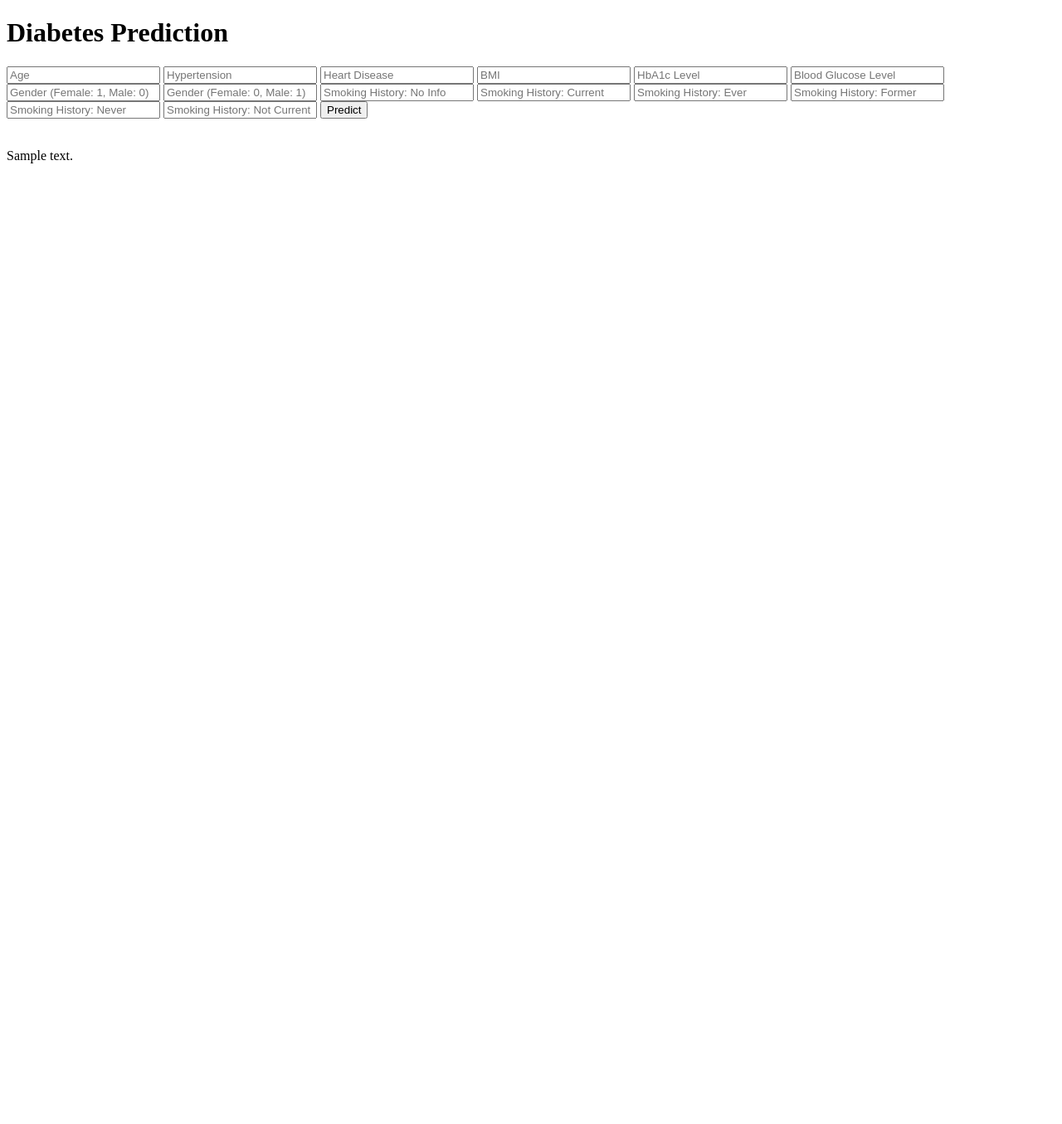
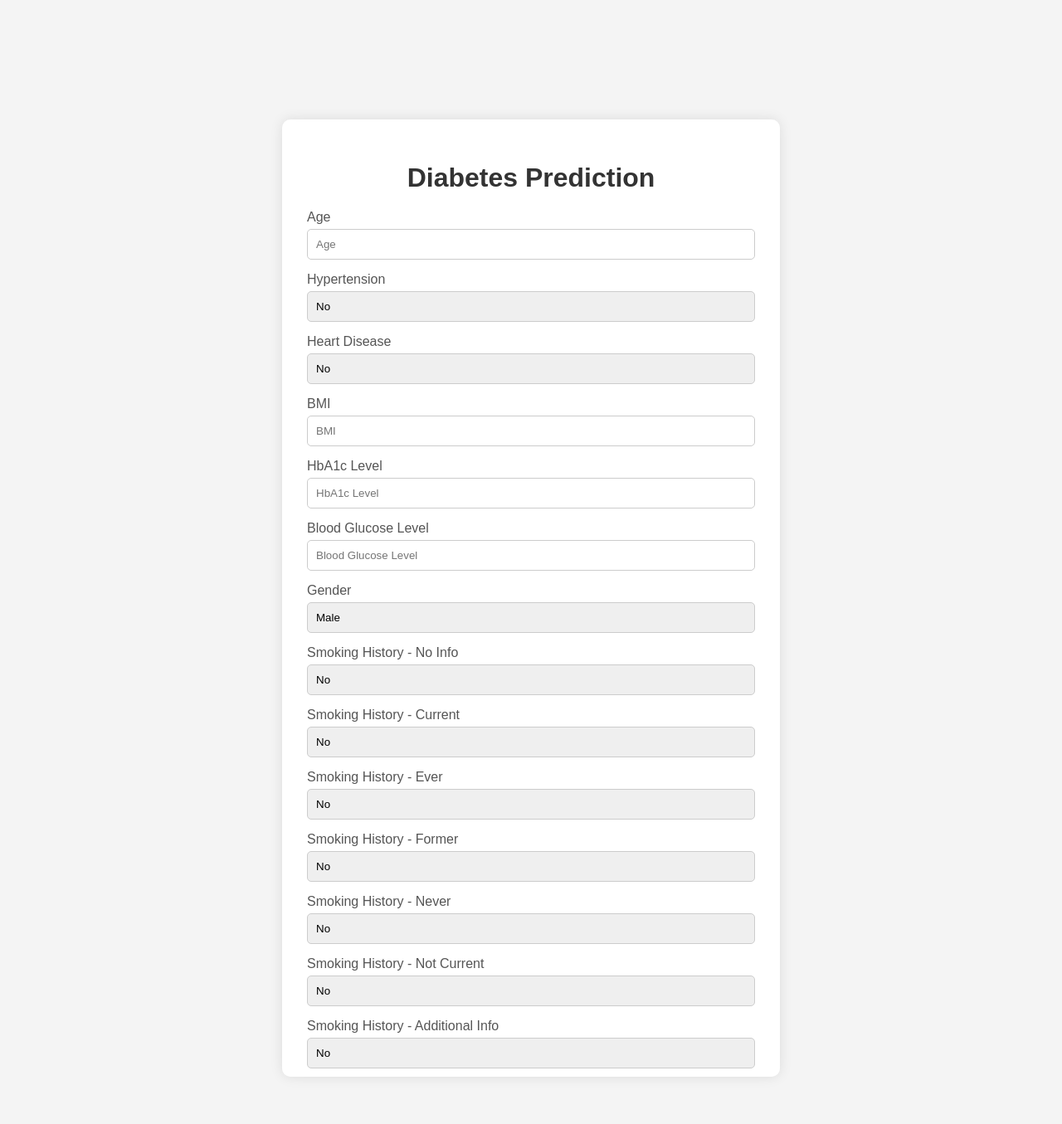
Before and after one commit to ImpactGLX323/UMAIHackathon-UNM, a Flask app: template src/backend/templates/index.html in a window 1280 px wide. Shown: the top 1355 px of the page at 83% size. Run offline with Flask 3, Linux system fonts and the light colour scheme; the template is opened without the code that fills it: most values are stand-ins (such as "Sample title", 1, 10 or a date in 2020); parts of the project's set-up code (start-up, migrations or seed data) failed here and were passed over.

Commit message:
Update index.html
Updated index.html for the app.py

```diff
--- a/src/backend/templates/index.html
+++ b/src/backend/templates/index.html
@@ -1,36 +1,235 @@
 <!DOCTYPE html>
 <html>
 <head>
-  <title>ML API</title>
+  <title>Diabetes Prediction</title>
+  <style>
+    body {
+      font-family: Arial, sans-serif;
+      background-color: #f4f4f4;
+      margin: 0;
+      padding: 0;
+      display: flex;
+      justify-content: center;
+      align-items: center;
+      min-height: 100vh;
+      box-sizing: border-box;
+      flex-direction: column;
+    }
+
+    .container {
+      background-color: #fff;
+      padding: 30px;
+      border-radius: 10px;
+      box-shadow: 0 0 15px rgba(0, 0, 0, 0.1);
+      width: 100%;
+      max-width: 600px;
+      box-sizing: border-box;
+      overflow-y: auto; /* Allows scrolling if content overflows */
+      height: 80vh; /* Limit the container height */
+    }
+
+    h1 {
+      text-align: center;
+      color: #333;
+      margin-bottom: 20px;
+    }
+
+    .form-group {
+      margin-bottom: 15px;
+    }
+
+    .form-group label {
+      display: block;
+      margin-bottom: 5px;
+      color: #555;
+    }
+
+    .form-group input, .form-group select {
+      width: 100%;
+      padding: 10px;
+      border-radius: 5px;
+      border: 1px solid #ccc;
+      box-sizing: border-box;
+    }
+
+    .form-group select {
+      appearance: none;
+      -webkit-appearance: none;
+      -moz-appearance: none;
+    }
+
+    .btn-container {
+      display: flex;
+      justify-content: center;
+      margin-top: 20px;
+    }
+
+    .btn-container button {
+      background-color: #007bff;
+      color: #fff;
+      padding: 15px 30px;
+      border: none;
+      border-radius: 5px;
+      cursor: pointer;
+      font-size: 16px;
+      width: 100%;
+      max-width: 200px;
+    }
+
+    .btn-container button:hover {
+      background-color: #0056b3;
+    }
+
+    .prediction-result {
+      text-align: center;
+      margin-top: 20px;
+      font-size: 18px;
+      color: #333;
+    }
+
+    /* Responsive styling */
+    @media screen and (max-width: 768px) {
+      .container {
+        padding: 20px;
+        height: auto;
+      }
+
+      h1 {
+        font-size: 24px;
+      }
+
+      .btn-container button {
+        width: 100%;
+        max-width: none;
+      }
+
+      .prediction-result {
+        font-size: 16px;
+      }
+    }
+
+    /* Additional space for the top */
+    .form-group:first-child {
+      margin-top: 10px;
+    }
+
+  </style>
 </head>
-
 <body>
-  <div class="login">
+  <div class="container">
     <h1>Diabetes Prediction</h1>
 
-    <!-- Main Input For Receiving Query to our ML -->
-    <form action="{{ url_for('predict')}}" method="post">
-      <input type="text" name="feature0" placeholder="Age" required="required" />
-      <input type="text" name="feature1" placeholder="Hypertension" required="required" />
-      <input type="text" name="feature2" placeholder="Heart Disease" required="required" />
-      <input type="text" name="feature3" placeholder="BMI" required="required" />
-      <input type="text" name="feature4" placeholder="HbA1c Level" required="required" />
-      <input type="text" name="feature5" placeholder="Blood Glucose Level" required="required" />
-      <input type="text" name="feature6" placeholder="Gender (Female: 1, Male: 0)" required="required" />
-      <input type="text" name="feature7" placeholder="Gender (Female: 0, Male: 1)" required="required" />
-      <input type="text" name="feature8" placeholder="Smoking History: No Info" required="required" />
-      <input type="text" name="feature9" placeholder="Smoking History: Current" required="required" />
-      <input type="text" name="feature10" placeholder="Smoking History: Ever" required="required" />
-      <input type="text" name="feature11" placeholder="Smoking History: Former" required="required" />
-      <input type="text" name="feature12" placeholder="Smoking History: Never" required="required" />
-      <input type="text" name="feature13" placeholder="Smoking History: Not Current" required="required" />
+    <!-- Main Input Form for receiving query to our ML -->
+    <form action="{{ url_for('predict') }}" method="post">
+      <div class="form-group">
+        <label for="feature0">Age</label>
+        <input type="text" name="feature0" placeholder="Age" required="required" />
+      </div>
 
-      <button type="submit" class="btn btn-primary btn-block btn-large">Predict</button>
+      <div class="form-group">
+        <label for="feature1">Hypertension</label>
+        <select id="feature1" name="feature1" required="required">
+          <option value="0">No</option>
+          <option value="1">Yes</option>
+        </select>
+      </div>
+
+      <div class="form-group">
+        <label for="feature2">Heart Disease</label>
+        <select id="feature2" name="feature2" required="required">
+          <option value="0">No</option>
+          <option value="1">Yes</option>
+        </select>
+      </div>
+
+      <div class="form-group">
+        <label for="feature3">BMI</label>
+        <input type="text" name="feature3" placeholder="BMI" required="required" />
+      </div>
+
+      <div class="form-group">
+        <label for="feature4">HbA1c Level</label>
+        <input type="text" name="feature4" placeholder="HbA1c Level" required="required" />
+      </div>
+
+      <div class="form-group">
+        <label for="feature5">Blood Glucose Level</label>
+        <input type="text" name="feature5" placeholder="Blood Glucose Level" required="required" />
+      </div>
+
+      <div class="form-group">
+        <label for="feature6">Gender</label>
+        <select id="feature6" name="feature6" required="required">
+          <option value="0">Male</option>
+          <option value="1">Female</option>
+        </select>
+      </div>
+
+      <div class="form-group">
+        <label for="feature7">Smoking History - No Info</label>
+        <select id="feature7" name="feature7" required="required">
+          <option value="1">No</option>
+          <option value="0">Yes</option>
+        </select>
+      </div>
+
+      <div class="form-group">
+        <label for="feature8">Smoking History - Current</label>
+        <select id="feature8" name="feature8" required="required">
+          <option value="1">No</option>
+          <option value="0">Yes</option>
+        </select>
+      </div>
+
+      <div class="form-group">
+        <label for="feature9">Smoking History - Ever</label>
+        <select id="feature9" name="feature9" required="required">
+          <option value="1">No</option>
+          <option value="0">Yes</option>
+        </select>
+      </div>
+
+      <div class="form-group">
+        <label for="feature10">Smoking History - Former</label>
+        <select id="feature10" name="feature10" required="required">
+          <option value="1">No</option>
+          <option value="0">Yes</option>
+        </select>
+      </div>
+
+      <div class="form-group">
+        <label for="feature11">Smoking History - Never</label>
+        <select id="feature11" name="feature11" required="required">
+          <option value="1">No</option>
+          <option value="0">Yes</option>
+        </select>
+      </div>
+
+      <div class="form-group">
+        <label for="feature12">Smoking History - Not Current</label>
+        <select id="feature12" name="feature12" required="required">
+          <option value="1">No</option>
+          <option value="0">Yes</option>
+        </select>
+      </div>
+
+      <div class="form-group">
+        <label for="feature13">Smoking History - Additional Info</label>
+        <select id="feature13" name="feature13" required="required">
+          <option value="1">No</option>
+          <option value="0">Yes</option>
+        </select>
+      </div>
+
+
+      <div class="btn-container">
+        <button type="submit">Predict</button>
+      </div>
     </form>
 
-    <br>
-    <br>
-    {{ prediction_text }}
+    <div class="prediction-result">
+      {{ prediction_text }}
+    </div>
   </div>
 </body>
 </html>
```
